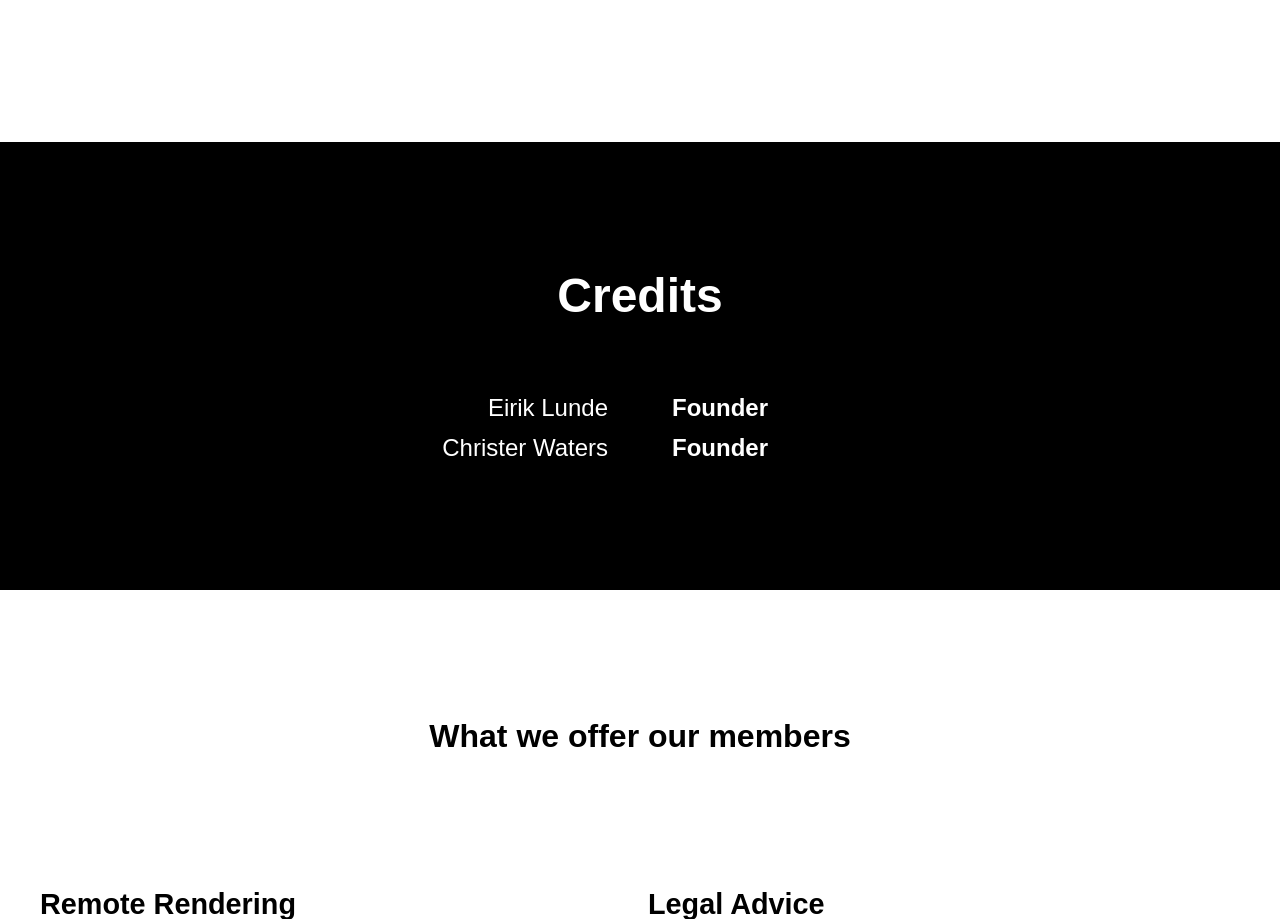
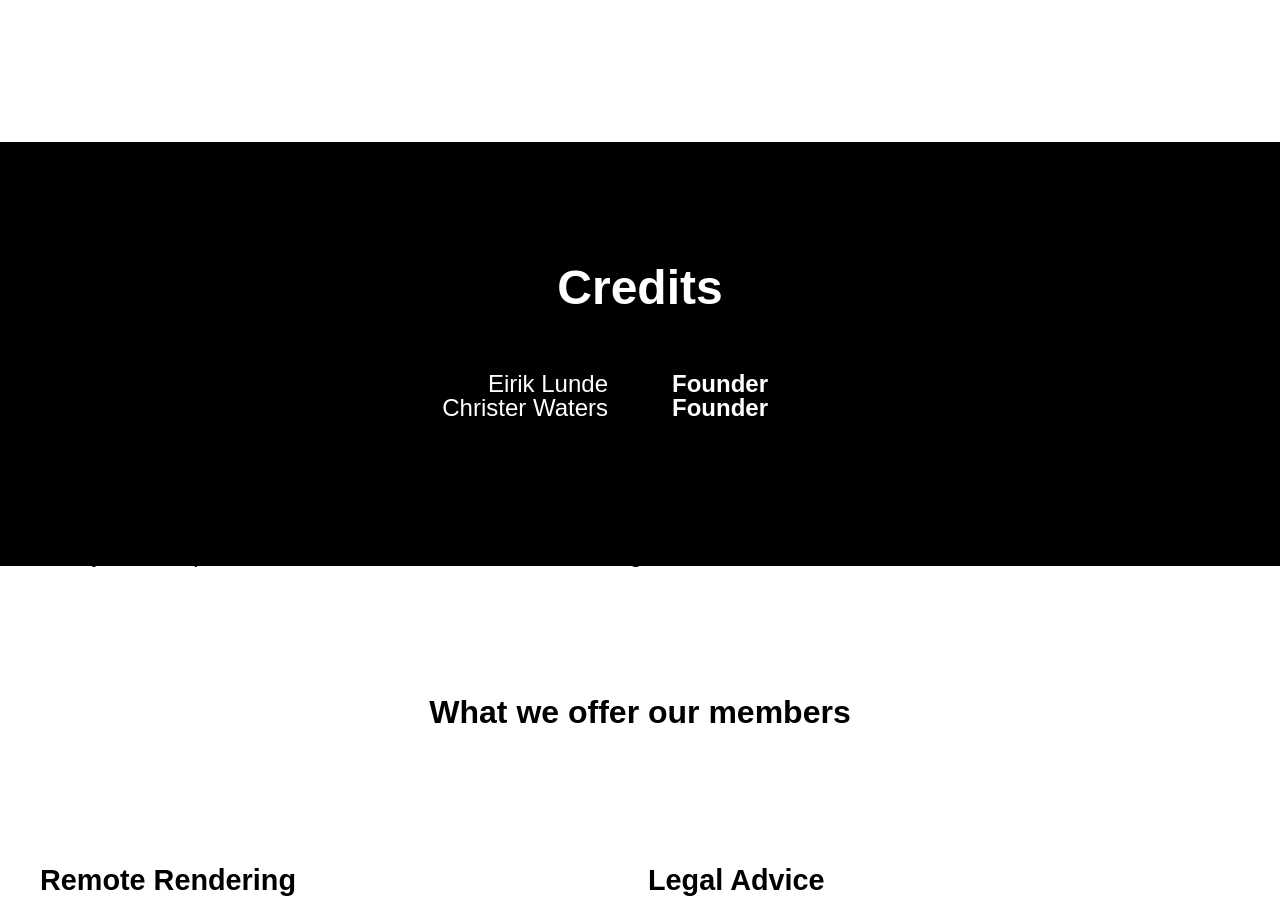
Before and after one commit to christerwaters/ao, a PHP site: page /about in a window 1280 px wide. Shown: the part 922-1841 px from the top of the page. Run offline with PHP 8.4, Linux system fonts and the light colour scheme; some web fonts are replaced.

Commit message:
Minor layout changes

```diff
--- a/about/index.html
+++ b/about/index.html
@@ -78,7 +78,7 @@
 				</div>
 			</div>
 		</div>
-
+		<div class="credits">
 			<div class="container center full-width bg-black">
 				<div class="row">
 					<div class="col-xs-12">
@@ -116,6 +116,8 @@
 					</div>
 				</div>
 					<div class="md-spacer"></div>
+					<span class="txt-center txt-monospace txt-white txt-h-yellow"><a href="../../contact?=Membership">We always have space for more creators, send us a message</a></span>
+			</div>
 		</div>
 		<div class="container center full-width bg-white">
 			<div class="row">
--- a/css/theme.scss
+++ b/css/theme.scss
@@ -180,6 +180,21 @@ header.swoosh:after{
 	height:64px;
 	margin-top:-64px;
 	background:#fff;
+}
+.credits .col-xs-1,
+.credits .col-xs-2,
+.credits .col-xs-3,
+.credits .col-xs-4,
+.credits .col-xs-5,
+.credits .col-xs-6,
+.credits .col-xs-7,
+.credits .col-xs-8,
+.credits .col-xs-9,
+.credits .col-xs-10,
+.credits .col-xs-11,
+.credits .col-xs-12{
+	padding-top:0px !important;
+	padding-bottom:0px !important;
 }
 header .col-xs-1,
 header .col-xs-2,
```
Also changed, not shown: css/theme.css, 1 other file. Lines whose indentation alone changed are shown as unchanged.
